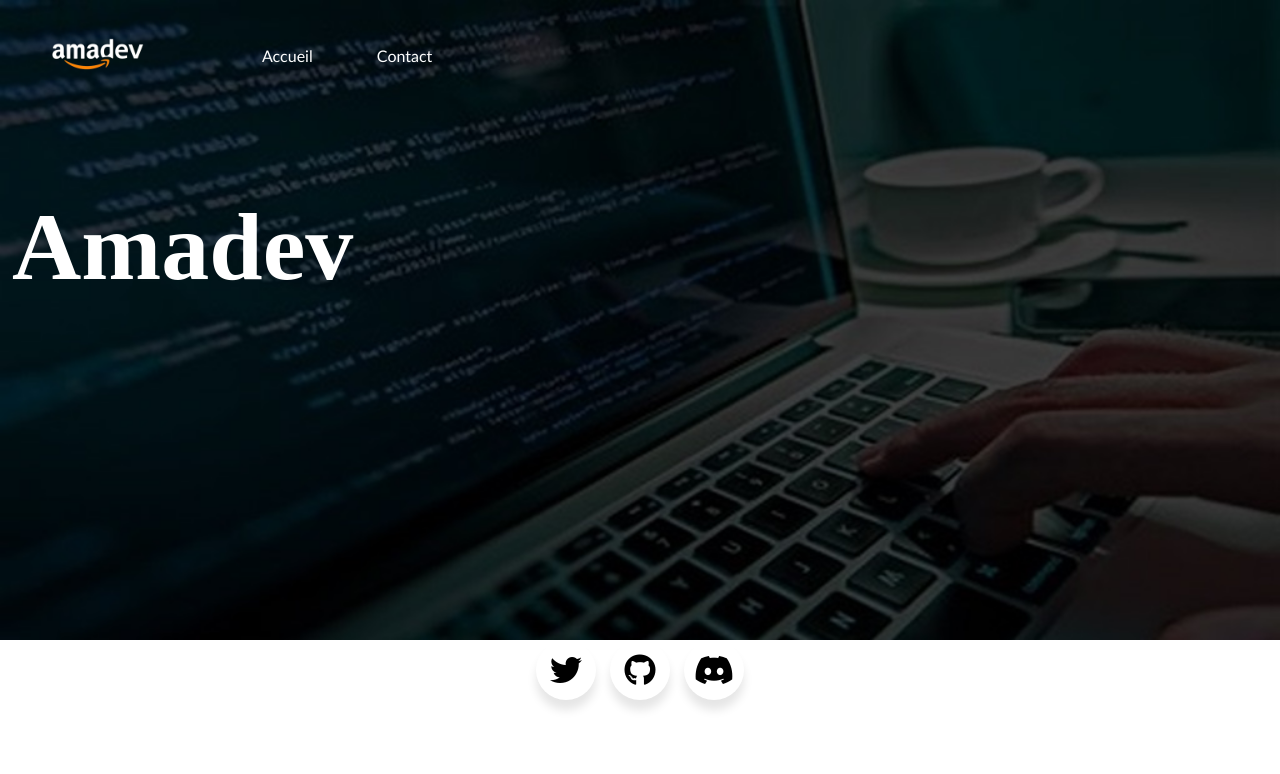
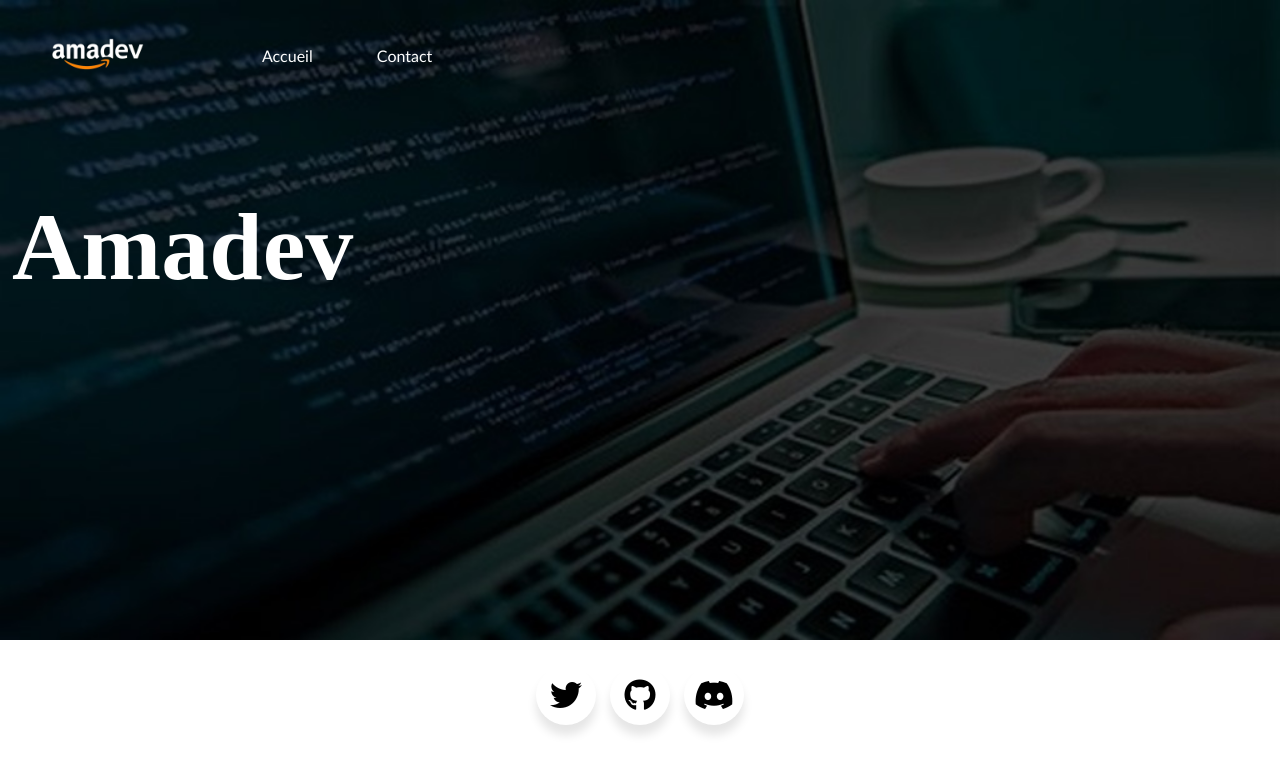
Before and after one commit to Fulbion/amadev.tk, a plain HTML site: page index.html in a window 1280 px wide. Drawn offline with Linux system fonts and the light colour scheme.

Commit message:
Add some CSS

```diff
--- a/css/style.css
+++ b/css/style.css
@@ -34,8 +34,7 @@ section.links {
     width: 100%;
     height: 100%;
     align-items: center;
-    justify-items: center;
-    font-family: Calibri, sans-serif;
+    margin-top: 25px;
 }
 
 .wrapper {
```
